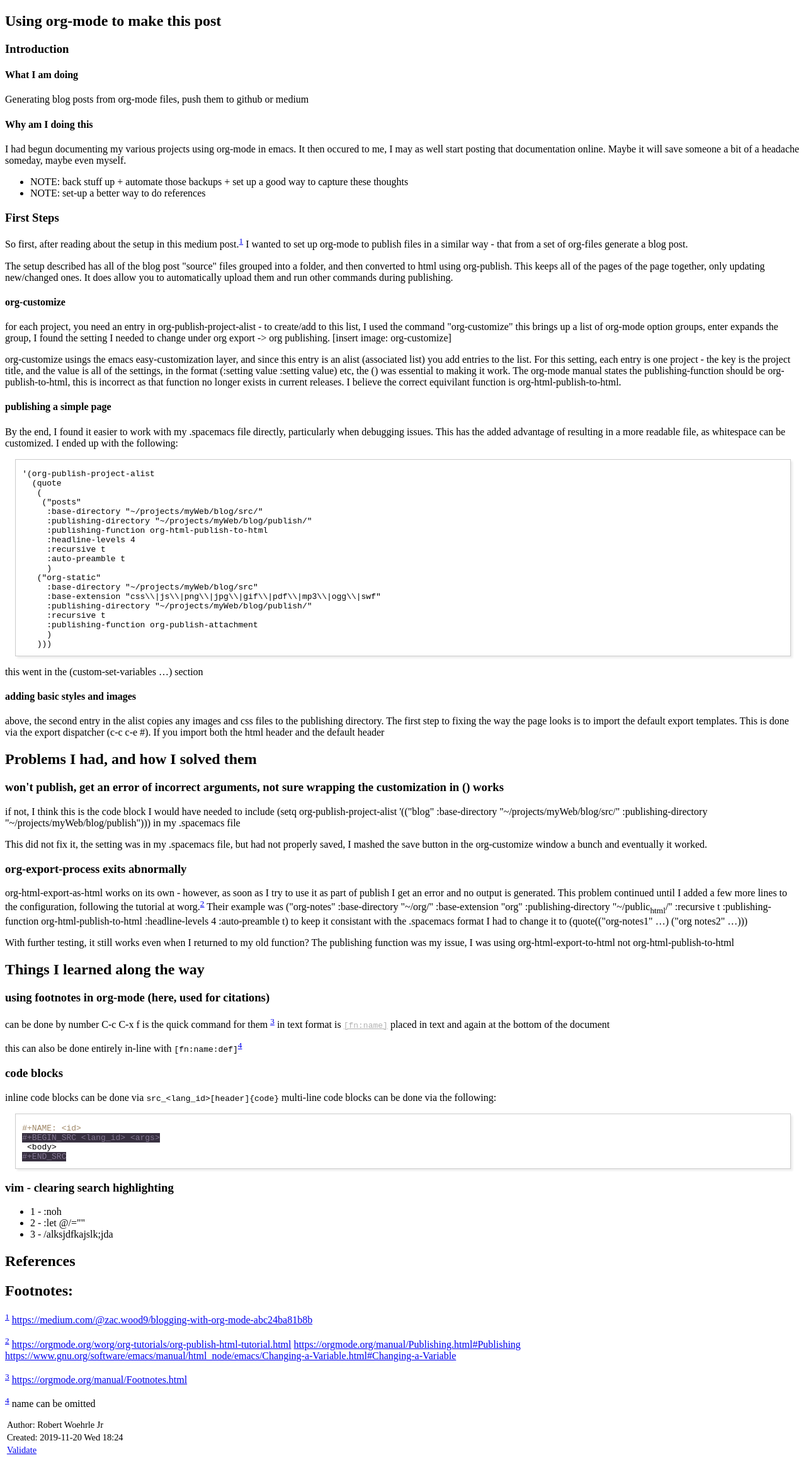
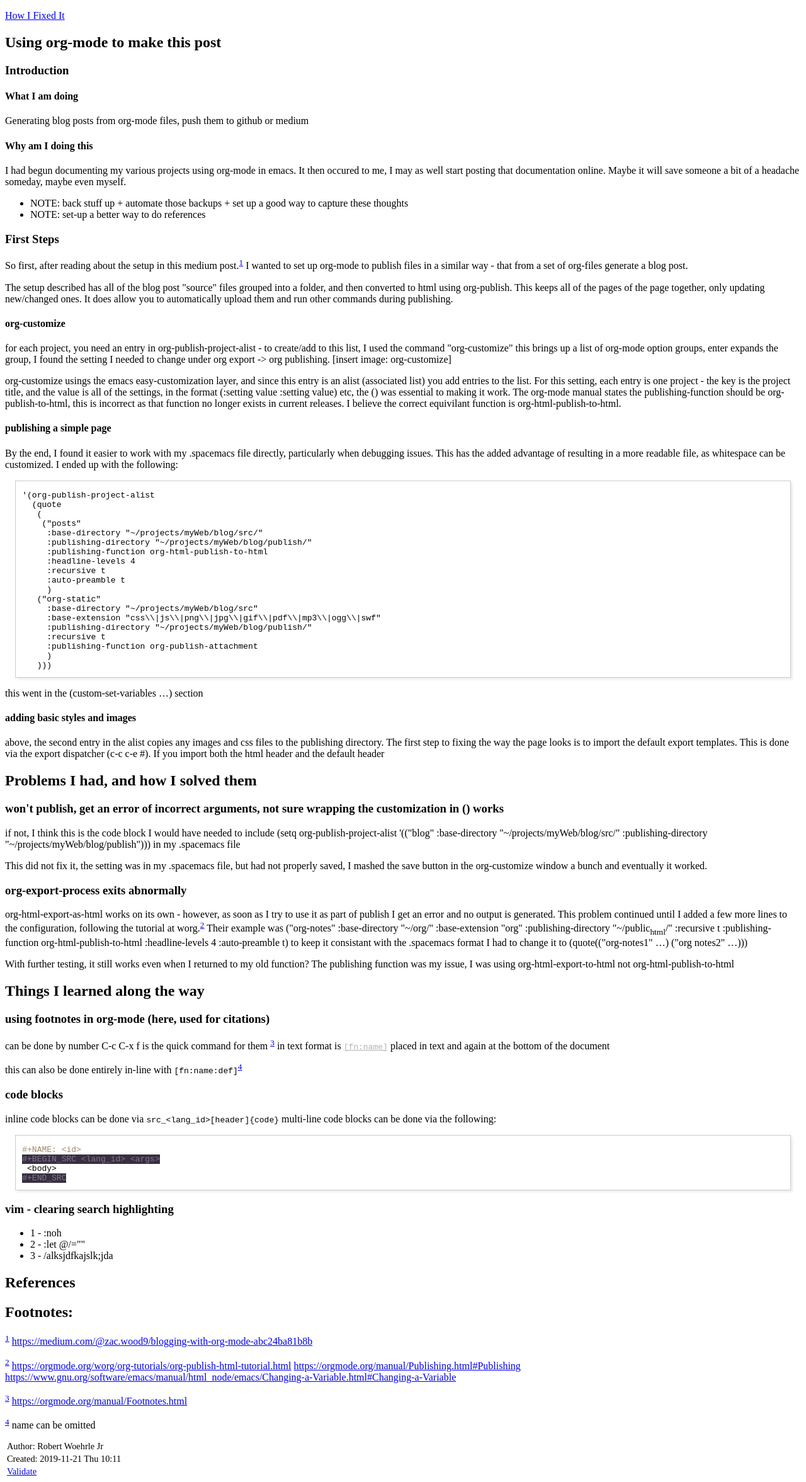
Before and after one commit to burningshed/burningshed.github.io, a plain HTML site: page blogging.html in a window 1280 px wide. Shown: the whole page at 63% size. Before the commit the page ends 2319 px from the top, so only its background shows below. Drawn offline with Linux system fonts and the light colour scheme.

Commit message:
added link back to index

```diff
--- a/blogging.html
+++ b/blogging.html
@@ -3,7 +3,7 @@
 "http://www.w3.org/TR/xhtml1/DTD/xhtml1-strict.dtd">
 <html xmlns="http://www.w3.org/1999/xhtml" lang="en" xml:lang="en">
 <head>
-<!-- 2019-11-20 Wed 18:24 -->
+<!-- 2019-11-21 Thu 10:11 -->
 <meta http-equiv="Content-Type" content="text/html;charset=utf-8" />
 <meta name="viewport" content="width=device-width, initial-scale=1" />
 <title>Blog</title>
@@ -242,7 +242,9 @@ for the JavaScript code in this tag.
 </head>
 <body>
 <div id="content">
-
+<p>
+<a href="../index.html">How I Fixed It</a>
+</p>
 <div id="outline-container-orgfee7afd" class="outline-2">
 <h2 id="orgfee7afd">Using org-mode to make this post</h2>
 <div class="outline-text-2" id="text-orgfee7afd">
@@ -456,7 +458,7 @@ multi-line code blocks can be done via the following:
 </div></div>
 <div id="postamble" class="status">
 <p class="author">Author: Robert Woehrle Jr</p>
-<p class="date">Created: 2019-11-20 Wed 18:24</p>
+<p class="date">Created: 2019-11-21 Thu 10:11</p>
 <p class="validation"><a href="http://validator.w3.org/check?uri=referer">Validate</a></p>
 </div>
 </body>
```
